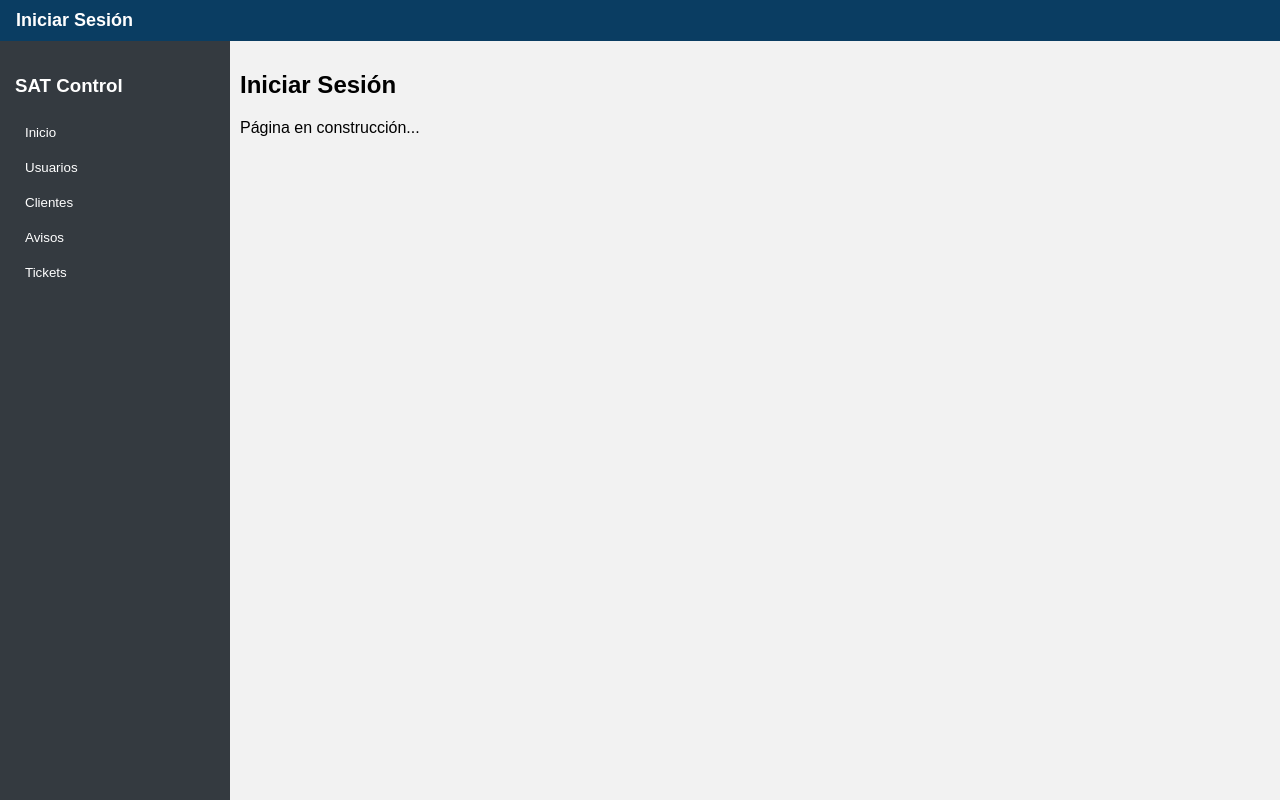
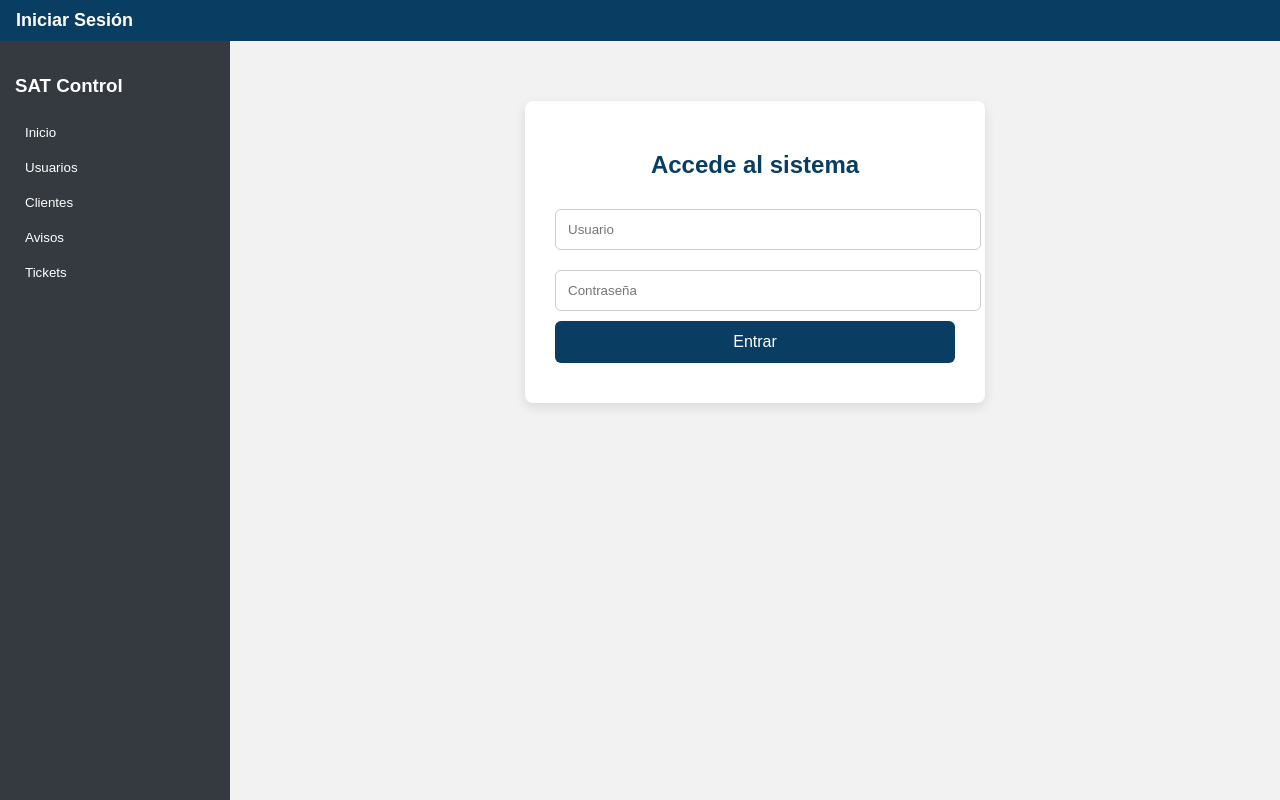
Before and after one commit to gomrasda/sat-app, a website: page public/login.html in a window 1280 px wide. Drawn offline with Linux system fonts and the light colour scheme.

Commit message:
Update login.html

```diff
--- a/public/login.html
+++ b/public/login.html
@@ -1,4 +1,3 @@
-
 <!DOCTYPE html>
 <html lang="es">
 <head>
@@ -19,6 +18,51 @@
       .hamburguesa { display: none; }
     }
     .main { flex: 1; padding: 10px; overflow-y: auto; }
+
+    .login-box {
+      background: white;
+      padding: 30px;
+      border-radius: 8px;
+      box-shadow: 0 4px 12px rgba(0,0,0,0.1);
+      max-width: 400px;
+      margin: 0 auto;
+      margin-top: 50px;
+    }
+
+    .login-box h2 {
+      margin-bottom: 20px;
+      text-align: center;
+      color: #0a3d62;
+    }
+
+    .login-box input {
+      width: 100%;
+      padding: 12px;
+      margin: 10px 0;
+      border: 1px solid #ccc;
+      border-radius: 6px;
+    }
+
+    .login-box button {
+      width: 100%;
+      padding: 12px;
+      background: #0a3d62;
+      color: white;
+      border: none;
+      border-radius: 6px;
+      cursor: pointer;
+      font-size: 16px;
+    }
+
+    .login-box button:hover {
+      background: #074275;
+    }
+
+    .error {
+      color: red;
+      margin-top: 10px;
+      text-align: center;
+    }
   </style>
 </head>
 <body>
@@ -36,8 +80,15 @@
     <button onclick="location.href='tickets.html'">Tickets</button>
   </div>
   <div class="main">
-    <h2>Iniciar Sesión</h2>
-    <p>Página en construcción...</p>
+    <div class="login-box">
+      <h2>Accede al sistema</h2>
+      <form id="loginForm">
+        <input type="text" name="usuario" placeholder="Usuario" required />
+        <input type="password" name="password" placeholder="Contraseña" required />
+        <button type="submit">Entrar</button>
+      </form>
+      <div class="error" id="errorMsg"></div>
+    </div>
   </div>
 </div>
 <script>
@@ -45,6 +96,32 @@ function toggleSidebar() {
   const sidebar = document.getElementById("sidebar");
   sidebar.style.display = sidebar.style.display === "flex" ? "none" : "flex";
 }
+
+const form = document.getElementById('loginForm');
+const errorMsg = document.getElementById('errorMsg');
+const API = location.origin + '/auth/login';
+
+form.onsubmit = async (e) => {
+  e.preventDefault();
+  const datos = Object.fromEntries(new FormData(form).entries());
+
+  const res = await fetch(API, {
+    method: 'POST',
+    headers: {'Content-Type': 'application/json'},
+    body: JSON.stringify(datos)
+  });
+
+  const json = await res.json();
+
+  if (res.ok) {
+    localStorage.setItem('token', json.token);
+    localStorage.setItem('nombre', json.nombre);
+    localStorage.setItem('rol', json.rol);
+    location.href = 'index.html';
+  } else {
+    errorMsg.textContent = json.mensaje || 'Error al iniciar sesión';
+  }
+};
 </script>
 </body>
 </html>
```
